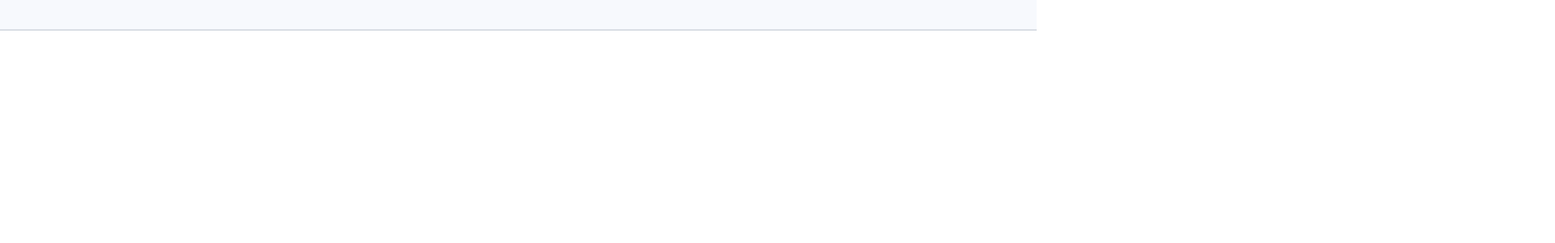
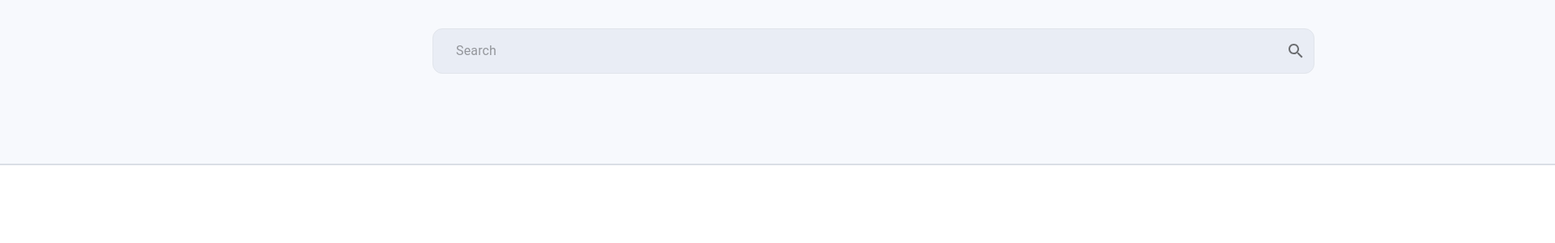
Before and after one commit to taskovic/annie, a React (Vite) app: page / in a window 1280 px wide. Shown: the top 300 px of the page at 81% size, 1920 px wide, since content can reach past the window. Built offline with nearby package versions, Linux system fonts and the light colour scheme.

Commit message:
edit header

```diff
--- a/package.json
+++ b/package.json
@@ -15,6 +15,7 @@
   "dependencies": {
     "@emotion/react": "^11.10.6",
     "@emotion/styled": "^11.10.6",
+    "@mui/icons-material": "^5.11.16",
     "@mui/material": "^5.12.1",
     "react": "^18.2.0",
     "react-dom": "^18.2.0",
@@ -24,7 +25,7 @@
   "devDependencies": {
     "@babel/preset-typescript": "^7.21.4",
     "@types/jest": "^29.5.0",
-    "@types/react": "^18.0.28",
+    "@types/react": "^18.0.37",
     "@types/react-dom": "^18.0.11",
     "@vitejs/plugin-react": "^3.1.0",
     "autoprefixer": "^10.4.14",
--- /dev/null
+++ b/src/components/CustomizedInputBase.tsx
@@ -0,0 +1,26 @@
+import * as React from 'react';
+import Paper from '@mui/material/Paper';
+import InputBase from '@mui/material/InputBase';
+import Divider from '@mui/material/Divider';
+import IconButton from '@mui/material/IconButton';
+import MenuIcon from '@mui/icons-material/Menu';
+import SearchIcon from '@mui/icons-material/Search';
+import DirectionsIcon from '@mui/icons-material/Directions';
+
+export default function CustomizedInputBase() {
+  return (
+    <Paper
+      component="form"
+      sx={{boxShadow: "none", display: 'flex', alignItems: 'center', width: '100%', backgroundColor: "#E9EDF5", border: "1px solid #E1E5EB", height: "56px", borderRadius: "12px" }}
+    >
+      <InputBase
+        sx={{ ml: 1, flex: 1, paddingX: "20px" }}
+        placeholder="Search"
+        inputProps={{ 'aria-label': 'search' }}
+      />
+      <IconButton type="button" sx={{ p: '10px' }} aria-label="search">
+        <SearchIcon />
+      </IconButton>
+    </Paper>
+  );
+}
--- a/src/components/Header.tsx
+++ b/src/components/Header.tsx
@@ -2,6 +2,9 @@ import { useContext } from "react"
 import { Context } from "../contexts"
 import { TContext } from "../types";
 import { navbarTabs } from "../configs";
+import Logo from "./Logo";
+import {Grid, TextField, styled } from "@mui/material"
+import CustomizedInputBase from "./CustomizedInputBase";
 
 
 export default function Header() {
@@ -10,7 +13,36 @@ export default function Header() {
     setActiveTabName
   } = useContext(Context) as TContext;
 
+  const CssTextField = styled(TextField)({
+    '.search-input': {
+      width: "100%",
+    },
+    '& label.Mui-focused': {
+      color: 'green',
+    },
+    '& .MuiInput-underline:after': {
+      borderBottomColor: 'green',
+    },
+    '& .MuiOutlinedInput-root': {
+      '& fieldset': {
+        borderColor: 'red',
+      },
+      '&:hover fieldset': {
+        borderColor: 'yellow',
+      },
+      '&.Mui-focused fieldset': {
+        borderColor: 'green',
+      },
+    },
+  });
+
   return (
-    <div className="annie-header" onClick={() =>setActiveTabName("sadas") }></div>
+    <Grid className="annie-header" onClick={() =>setActiveTabName("sadas") }>
+      <Logo />
+      <Grid className="search-section">
+        <CustomizedInputBase />
+      </Grid>
+
+    </Grid>
   )
 }
--- a/src/components/Logo.tsx
+++ b/src/components/Logo.tsx
@@ -1,7 +1,8 @@
-import dummy250 from "../../assets/images/dummy_250_60.png"
+//import dummy250 from "../../assets/images/dummy_250_60.png"
 
 export default function Logo() {
   return (
-    <img src={dummy250} alt="Annie Health" />
+    <div className="annie-logo">
+    </div>
   )
 }
--- a/src/styles/components/header.scss
+++ b/src/styles/components/header.scss
@@ -1,10 +1,24 @@
-
 .annie-header {
   @apply w-full;
   @apply bg-gray-200;
   @apply border-b-2 border-gray-700;
   border-bottom: 2px solid #dadee5;
   padding: 36px 60px 0px 60px;
+  position: absolute;
+  width: 2000px;
+  height: 204px;
+  left: 0px;
+  top: 0px;
+
+  .search-section {
+    position: absolute;
+    left: 26.7%;
+    right: 18.85%;
+    top: 17.16%;
+    bottom: 55.39%;
+    width: 1089px;
+    height: 60px;
+  }
 
   .annie-navbar {
     @apply flex;
@@ -18,7 +32,9 @@
       height: 60px;
     }
 
-    .search-section {
+
+
+    /*.search-section {
       @apply relative;
       @apply w-full;
       max-width: 1089px;
@@ -49,7 +65,7 @@
         top: 18px;
       }
 
-    }
+    }*/
   }
 
   .annie-nav {
--- a/src/styles/components/index.scss
+++ b/src/styles/components/index.scss
@@ -1,2 +1,3 @@
 @import "./select-list.scss";
 @import "./header.scss";
+@import "./logo.scss"
--- /dev/null
+++ b/src/styles/components/logo.scss
@@ -0,0 +1,7 @@
+.annie-logo {
+    position: absolute;
+    width: 251.85px;
+    height: 50px;
+    left: 60px;
+    top: 38px;
+}
```
Also changed, not shown: 1 other file (tests, documents, lock files or other folders).
